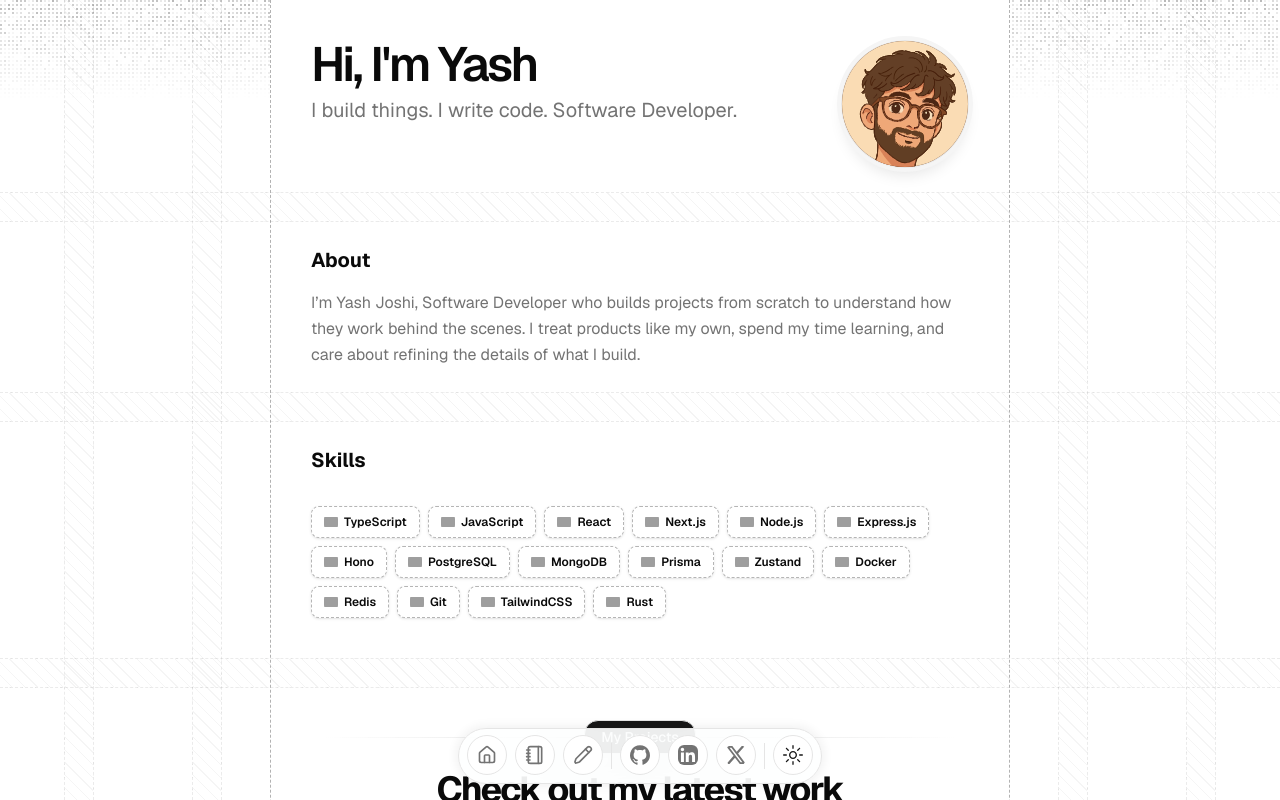
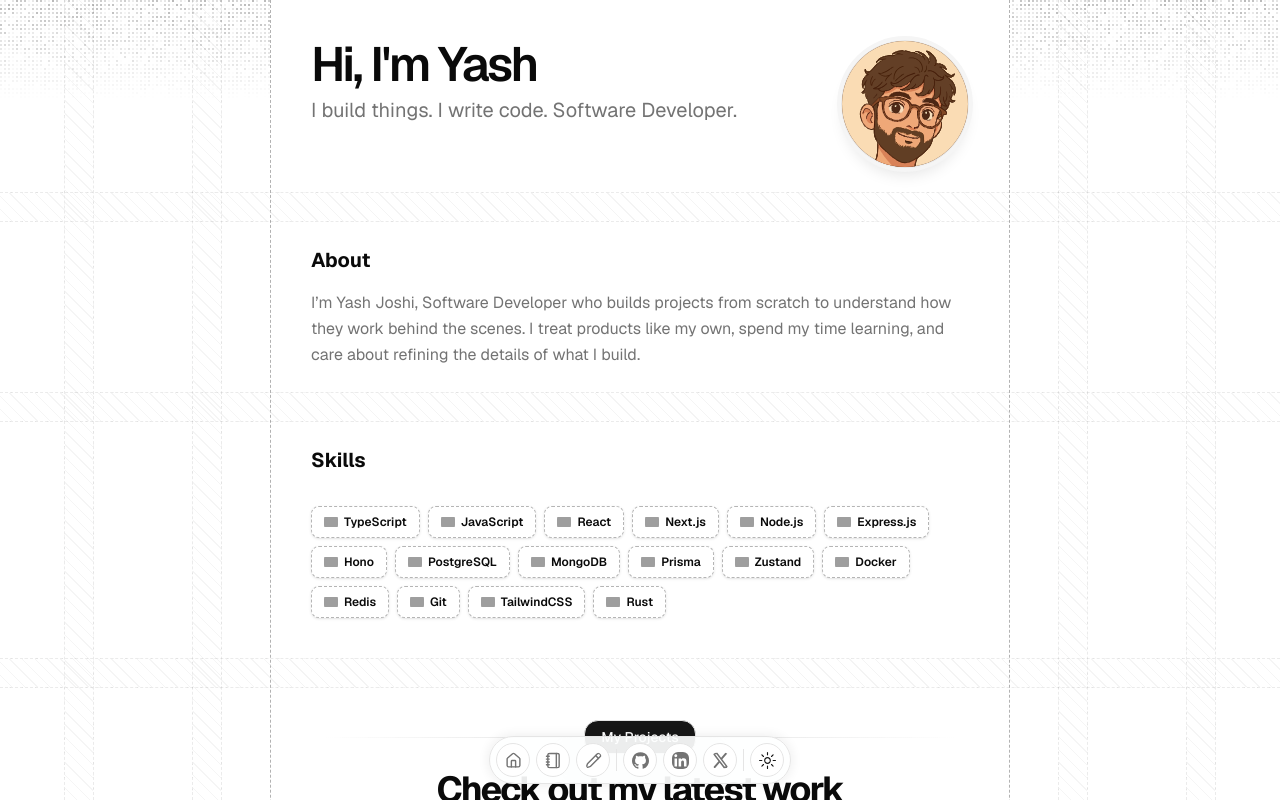
Before and after one commit to YashJsh/Portfolio, a Next.js app: page / in a window 1280 px wide. Shown: the top 800 px of the page. Built offline with nearby package versions, Linux system fonts and the light colour scheme; grey boxes are pictures that could not be loaded.

Commit message:
refactor: smaller dock

```diff
--- a/src/components/magicui/dock.tsx
+++ b/src/components/magicui/dock.tsx
@@ -16,10 +16,10 @@ interface DockIconProps {
   children?: ReactNode;
 }
 
-const DEFAULT_MAGNIFICATION = 60;
+const DEFAULT_MAGNIFICATION = 52;
 const DEFAULT_DISTANCE = 100;
-const BASE_SIZE = 40;
-const BASE_ICON_SIZE = 20;
+const BASE_SIZE = 34;
+const BASE_ICON_SIZE = 17;
 const ICON_SIZE_RATIO = 0.5;
 const SPRING = { mass: 0.1, stiffness: 150, damping: 12 };
 
--- a/src/components/navbar.tsx
+++ b/src/components/navbar.tsx
@@ -12,7 +12,7 @@ import { DATA } from "@/data/resume";
 export default function Navbar() {
   return (
     <div className="pointer-events-none fixed inset-x-0 bottom-4 z-30">
-      <Dock className="z-50 pointer-events-auto relative h-14 p-2 w-fit mx-auto flex gap-2 border bg-card/90 backdrop-blur-3xl shadow-[0_0_10px_3px] shadow-primary/5">
+      <Dock className="z-50 pointer-events-auto relative h-12 p-1.5 w-fit mx-auto flex gap-1.5 border bg-card/90 backdrop-blur-3xl shadow-[0_0_10px_3px] shadow-primary/5">
         {DATA.navbar.map((item) => {
           const isExternal = item.href.startsWith("http");
           return (
```
